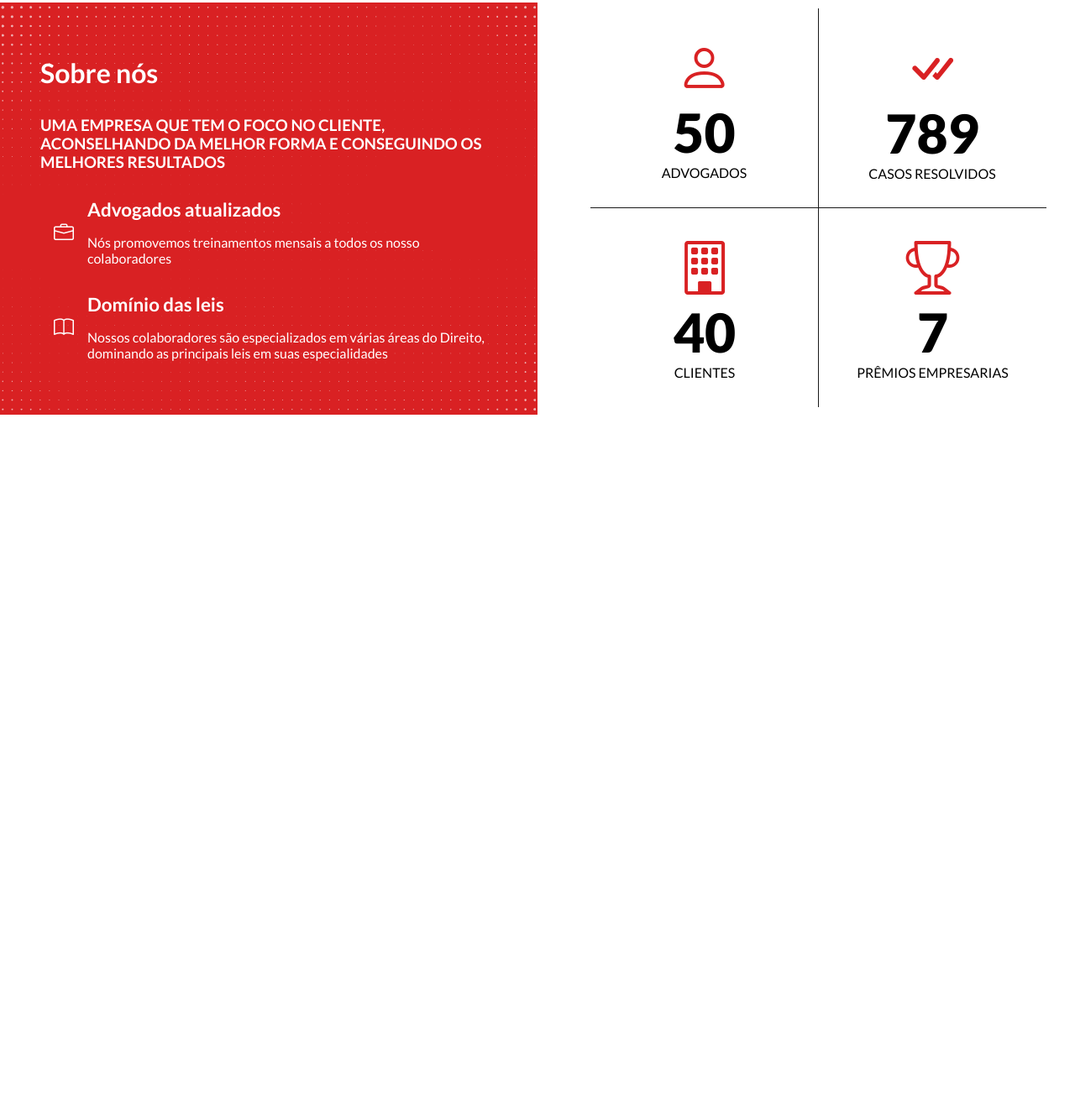
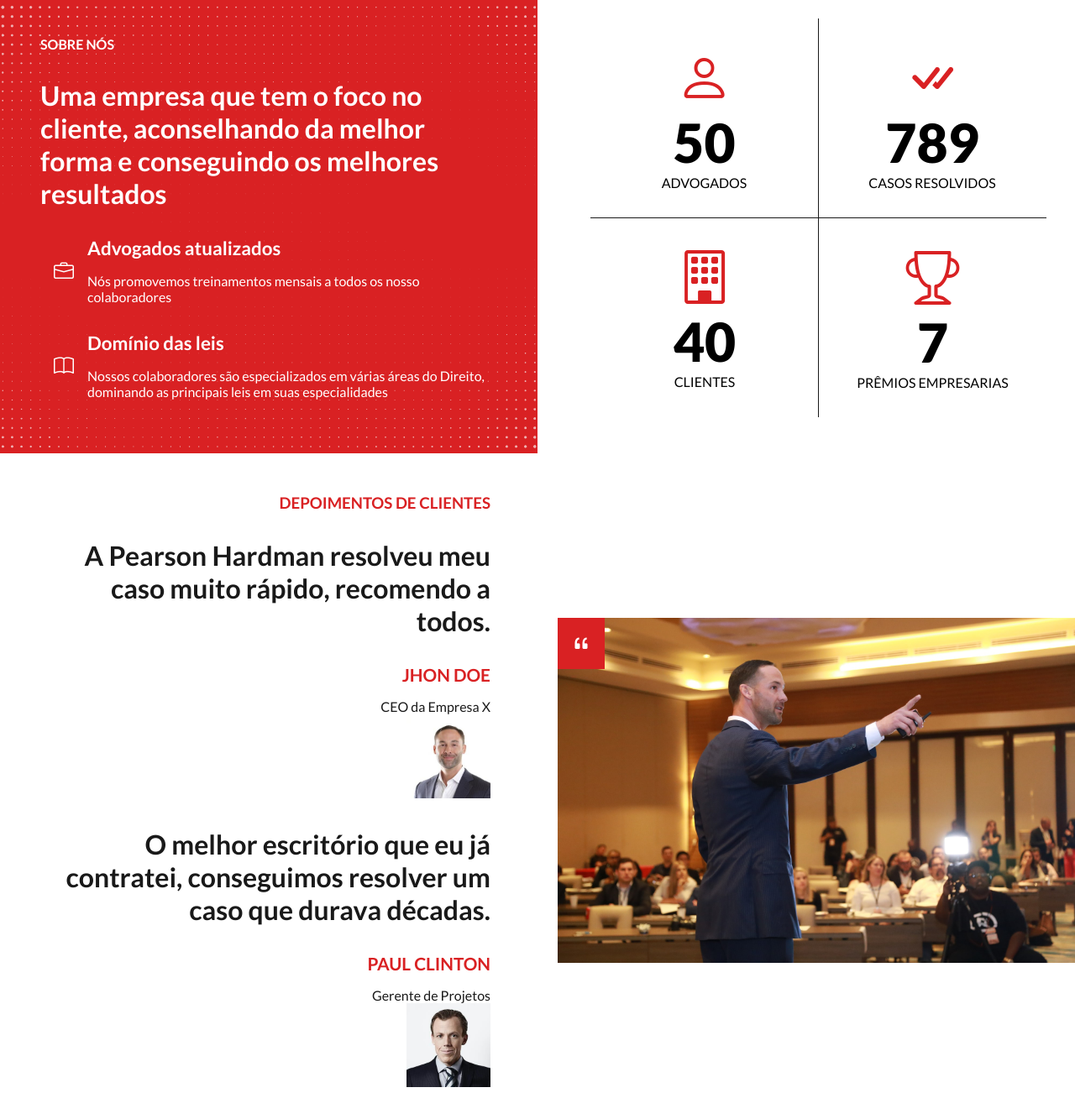
Before and after one commit to DaviCarreira/pearson-hardman, a plain HTML site: page index.html in a window 1280 px wide. Shown: the part 2050-3383 px from the top of the page at 84% size. Before the commit the page ends 2567 px from the top, so only its background shows below. Drawn offline with nearby package versions, Linux system fonts and the light colour scheme.

Commit message:
depoimentos

```diff
--- a/css/style.css
+++ b/css/style.css
@@ -286,3 +286,30 @@ i {
 }
 
 /* Section about - Sobre nós */
+
+/* Depoimentos */
+#testimonial {
+    display: flex;
+    align-items: center;
+}
+
+#testimonial-information{
+    padding: 3rem;
+}
+
+.author img{
+    width: 100px;
+    height: 100px;
+}
+
+.author .author-name{
+    color: var(--main-color);
+    text-transform: uppercase;
+    font-size: 1.3rem;
+    font-weight: bolder;
+    margin-bottom: 1rem;
+}
+
+.author .author-job{
+    color: var(--secondary-text-color);
+}
--- a/index.html
+++ b/index.html
@@ -87,8 +87,8 @@
     <!-- Seção Sobre nós -->
     <section id="about">
         <div id="about-text">
-            <p class="section-subtitle">Sobre nós</p>
-            <h3 class="section-title">
+            <p class="section-title">Sobre nós</p>
+            <h3 class="section-subtitle">
                 Uma empresa que tem o foco no cliente, aconselhando da melhor forma e conseguindo os melhores resultados
             </h3>
             <div class="about-description">
@@ -129,5 +129,41 @@
             </div>
         </div>
     </section>
+    <!-- Depoimentos -->
+     <section id="testimonial" class="text-image-section">
+        <!--1a esquerda -->
+        <div id="testimonial-infomation" class="text-container">
+                <div id="testimonial-information" class="text-container">
+            <h3 class="section-title">Depoimentos de clientes</h3>
+            <p class="section-subtitle">
+              A Pearson Hardman resolveu meu caso muito rápido, recomendo a todos.
+            </p>
+            <div class="author">
+              <div class="author-info">
+                <p class="author-name">Jhon Doe</p>
+                <p class="author-job">CEO da Empresa X</p>
+              </div>
+              <img src="images/author_1.jpg" alt="Jhon Doe" />
+            </div>
+            <p class="section-subtitle">
+              O melhor escritório que eu já contratei, conseguimos resolver um caso
+              que durava décadas.
+            </p>
+            <div class="author">
+              <div class="author-info">
+                <p class="author-name">Paul Clinton</p>
+                <p class="author-job">Gerente de Projetos</p>
+              </div>
+              <img src="images/author_2.jpg" alt="Paul Clinton" />
+            </div>
+        </div>
+        </div>
+        <!--2a direita -->
+        <div id="testimonial-image-container" class="image-container">
+            <i class="bi bi-quote"></i>
+            <img src="images/court.jpg" alt="Advogado em um tribunal">
+        </div>
+     </section>
+
 </body>
 </html>
```
